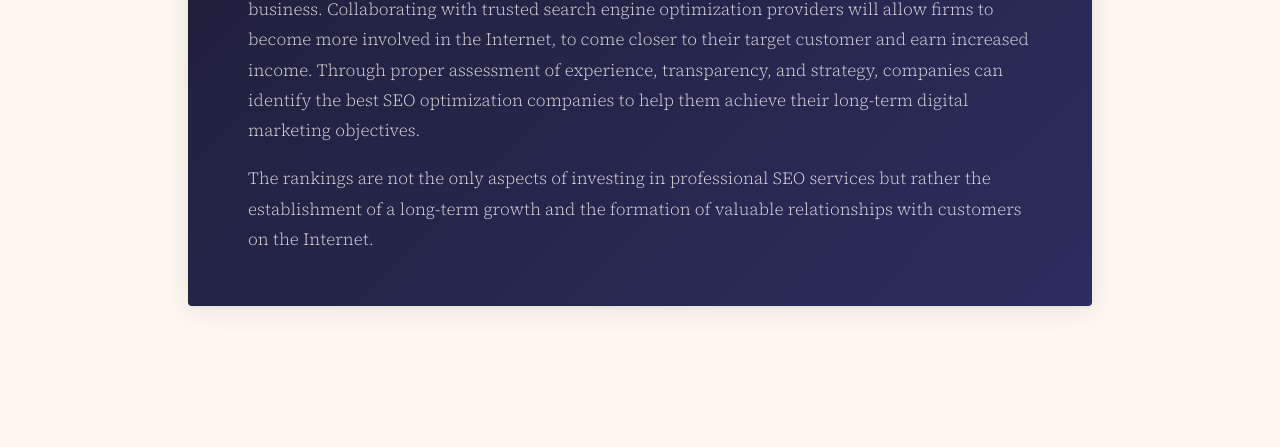
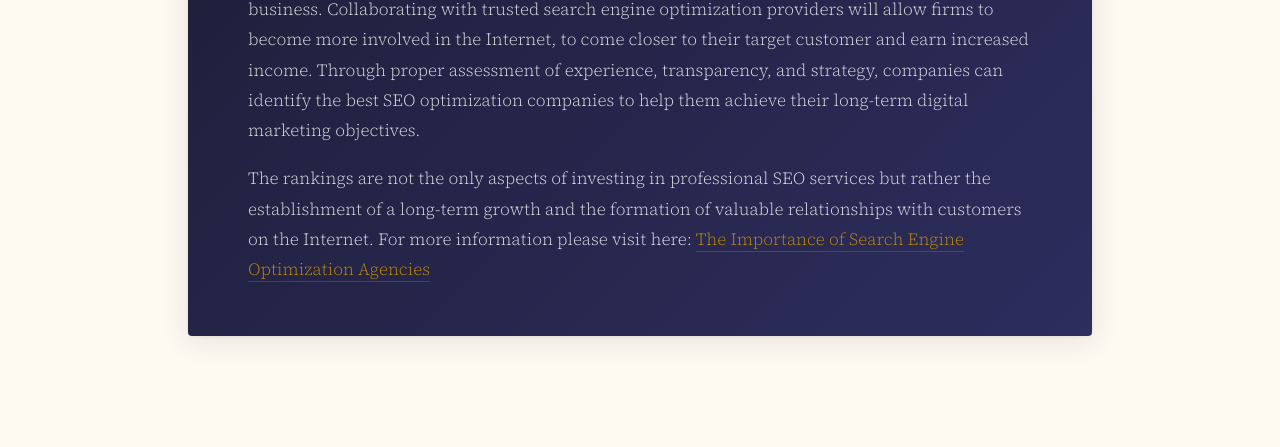
Before and after one commit to fuelonline24/fuelonline, a plain HTML site: page index.html in a window 1280 px wide. Shown: the part 4864-5311 px from the top of the page. Drawn offline with nearby package versions, Linux system fonts and the light colour scheme; a web font is replaced by a local one.

Commit message:
Update index.html

```diff
--- a/index.html
+++ b/index.html
@@ -534,7 +534,7 @@
 
       <p>In a more and more digitalized world, SEO has turned out to be a part of the success of the business. Collaborating with trusted search engine optimization providers will allow firms to become more involved in the Internet, to come closer to their target customer and earn increased income. Through proper assessment of experience, transparency, and strategy, companies can identify the best SEO optimization companies to help them achieve their long-term digital marketing objectives.</p>
 
-      <p>The rankings are not the only aspects of investing in professional SEO services but rather the establishment of a long-term growth and the formation of valuable relationships with customers on the Internet.</p>
+      <p>The rankings are not the only aspects of investing in professional SEO services but rather the establishment of a long-term growth and the formation of valuable relationships with customers on the Internet. For more information please visit here:  <a href="https://fuelonline67.netlify.app/" rel="dofollow" class="kw-link">The Importance of Search Engine Optimization Agencies</a> </p>
     </article>
 
   </main>
```
